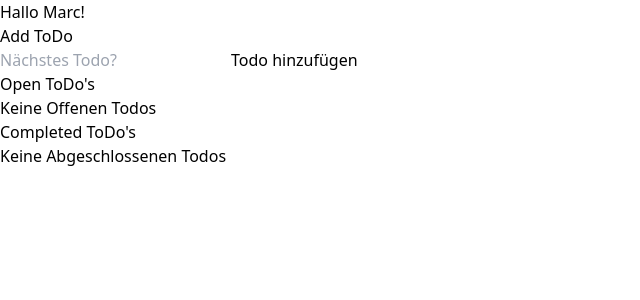
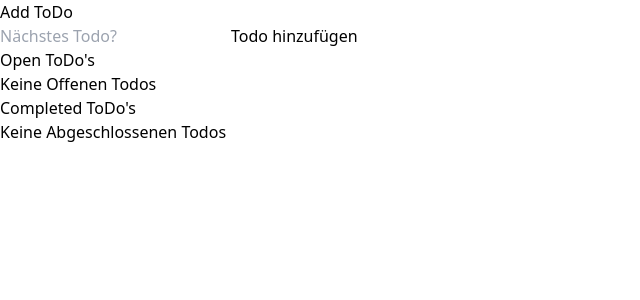
Before and after one commit to guenyoo/macromedia-frameworks-01-react, a React (Vite) app: page / in a window 1280 px wide. Shown: the top 300 px of the page, without its empty margins (0-640 px from the left). Built offline with nearby package versions, Linux system fonts and the light colour scheme.

Commit message:
Update App.jsx

```diff
--- a/src/App.jsx
+++ b/src/App.jsx
@@ -3,7 +3,6 @@ import { Todos } from './components/Todos';
 function App() {
   return (
     <main className="grid place-items-center place-content-center h-screen">
-      <h1>Hallo Marc!</h1>
       <Todos />
     </main>
   );
```
